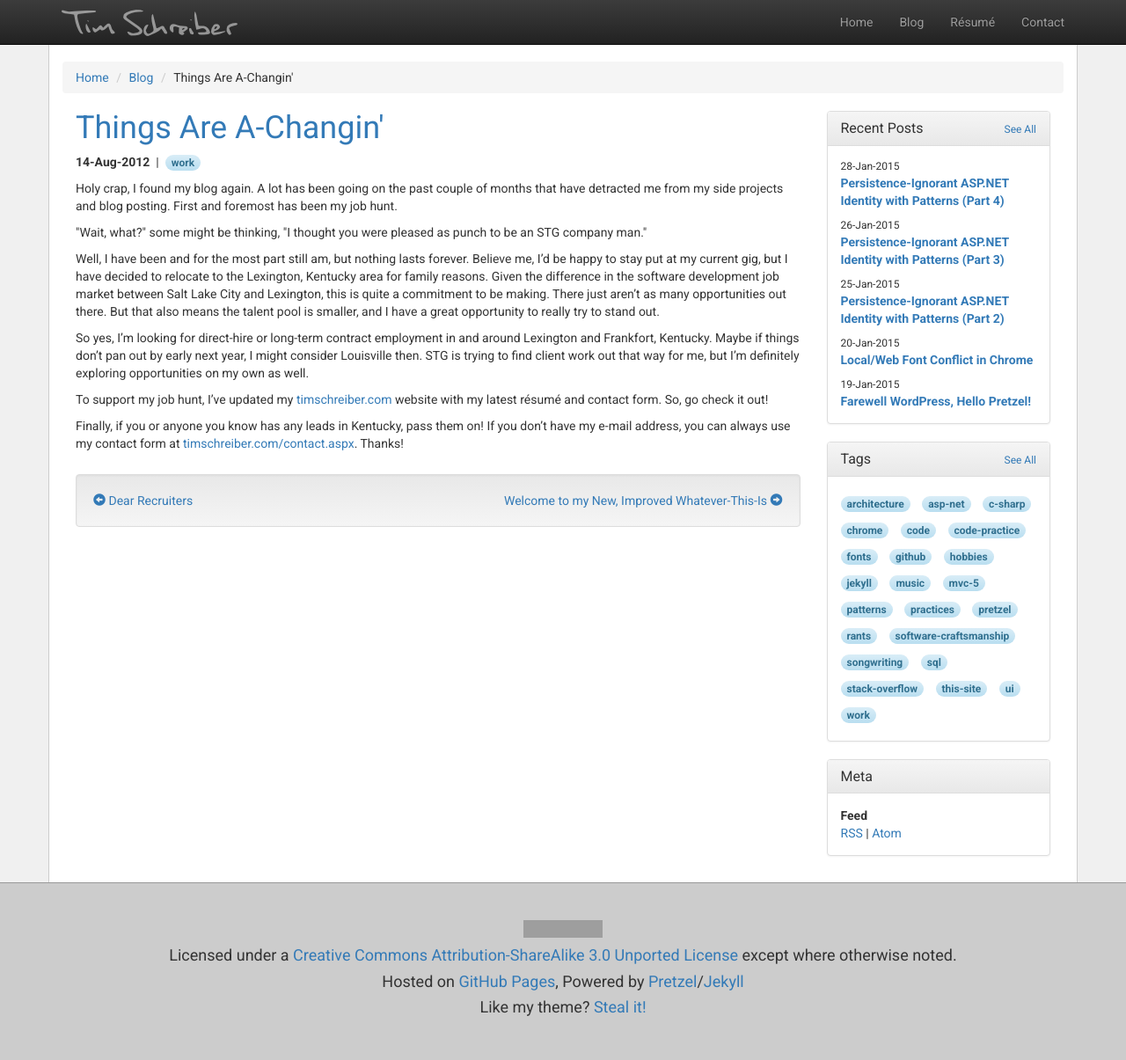
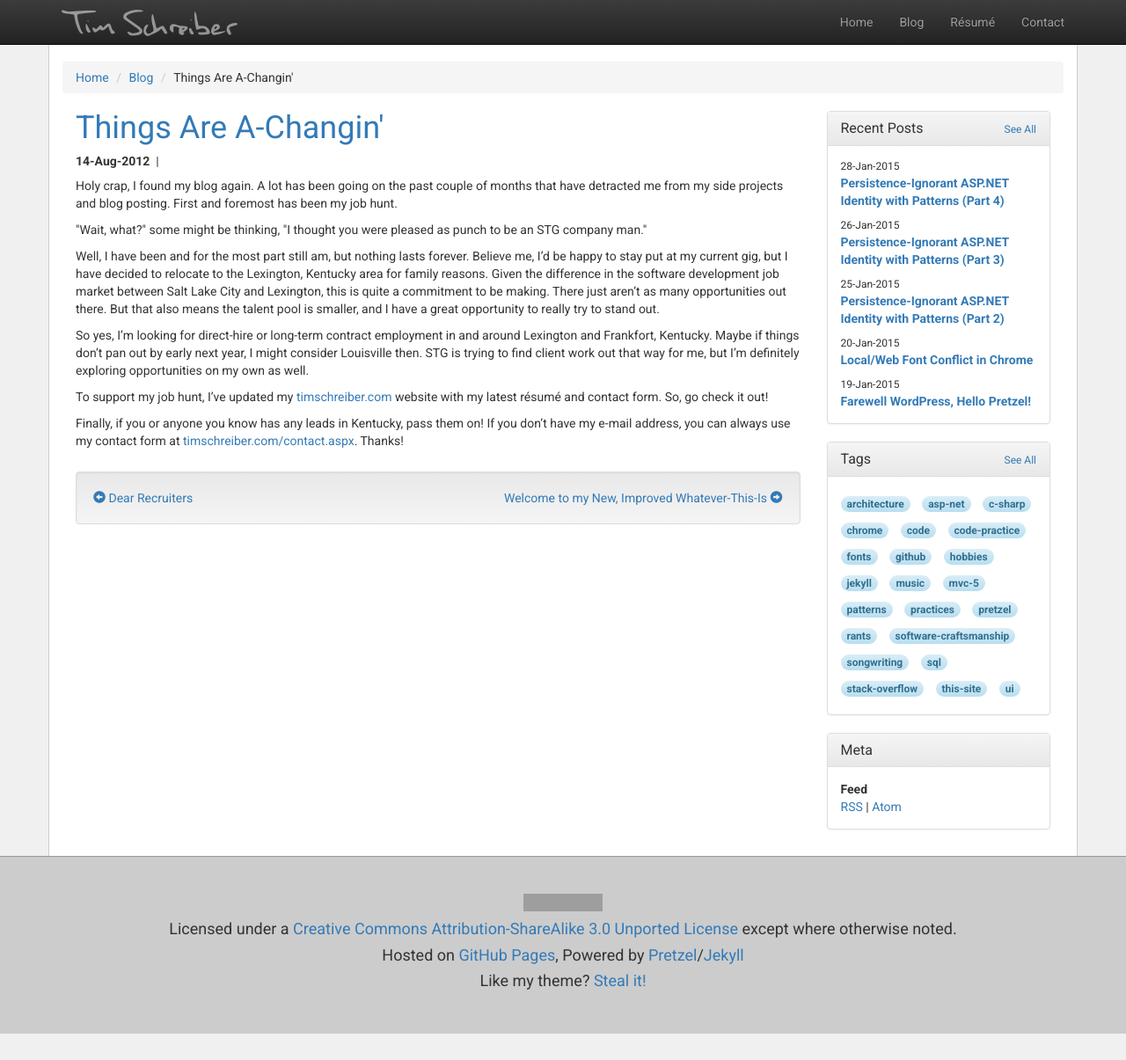
Before and after one commit to timschreiber/timschreiber.github.com, a Jekyll site: the page built from _posts/2012-08-14-things-are-a-changin.md, in a window 1280 px wide and 1205 px high. Shown: the whole window at 88% size. Built offline with Jekyll 4.4.1, drawn with Linux system fonts in a browser that asks for light colours; nearby versions of some CDN libraries; comment, search, counter and statistics services are not loaded; grey boxes are pictures that could not be loaded.

Commit message:
Removed work tag

```diff
--- a/_posts/2012-08-12-dear-recruiters.md
+++ b/_posts/2012-08-12-dear-recruiters.md
@@ -6,7 +6,6 @@ author: "Tim"
 comments: true
 description: "You will be much more successful if you simply put a little effort into your job and stop pissing people off. Here are some ideas: If you are recruiting candidates who reside in the United States for positions located in..."
 tags:
-- work
 - rants
 ---
 
--- a/_posts/2012-08-14-things-are-a-changin.md
+++ b/_posts/2012-08-14-things-are-a-changin.md
@@ -5,8 +5,6 @@ canonical: "http://timschreiber.com/2012/08/14/things-are-a-changin/"
 author: "Tim"
 comments: true
 description: "Holy crap, I found my blog again. A lot has been going on the past couple of months that have detracted me from my side projects and blog posting. First and foremost has been my job hunt. &quot;Wait, what?&quot; some..."
-tags:
-- work
 ---
 
 Holy crap, I found my blog again. A lot has been going on the past couple of months that have detracted me from my side projects and blog posting. First and foremost has been my job hunt.
```
Also changed, not shown: _posts/2013-07-29-things-you-should-almost-never-do-part-i.md (+0 -1 lines).
